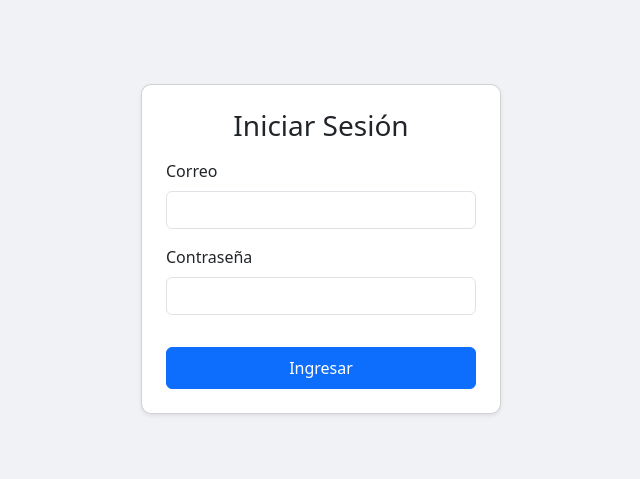
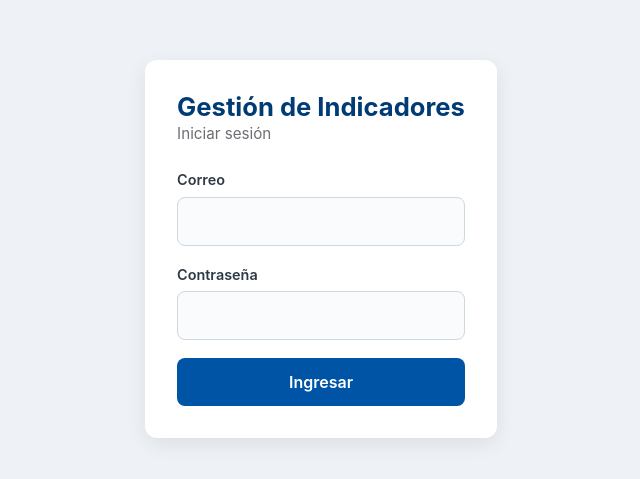
Before and after one commit to GestionIndicadores-Gobernacion/GestionIndicadores_Frontend, an Angular app: page /auth/login in a window 1280 px wide. Shown: the part 151-630 px from the top of the page, without its empty margins (319-959 px from the left). Built offline with nearby package versions, Linux system fonts and the light colour scheme.

Commit message:
diseño login, cambiado

```diff
--- a/src/app/features/auth/login/login.css
+++ b/src/app/features/auth/login/login.css
@@ -1,6 +1,87 @@
-.card {
-  border-radius: 10px;
+/* Card limpia institucional */
+.login-card {
+  width: 100%;
+  max-width: 420px;
+  background: #ffffff;
+  padding: 32px;
+  border-radius: 12px;
+  box-shadow: 0 6px 20px rgba(0, 0, 0, 0.08);
+  text-align: left;
 }
-button {
-  height: 42px;
+
+/* Título institucional */
+.login-card h2 {
+  font-size: 1.6rem;
+  font-weight: 700;
+  margin-bottom: 0;
+  color: #003b75;
 }
+
+.subtitle {
+  margin-bottom: 24px;
+  color: #6c6f73;
+  font-size: 0.95rem;
+}
+
+/* Campos */
+.field {
+  margin-bottom: 18px;
+}
+
+.field label {
+  display: block;
+  font-weight: 600;
+  font-size: 0.9rem;
+  margin-bottom: 6px;
+  color: #2e3a46;
+}
+
+.field input {
+  width: 100%;
+  padding: 12px;
+  border-radius: 8px;
+  border: 1px solid #cfd7df;
+  background: #f9fbfc;
+  font-size: 0.95rem;
+
+  -webkit-tap-highlight-color: transparent;
+}
+
+.field input:focus {
+  outline: 2px solid #00a9e0;
+}
+
+/* Botón */
+.btn {
+  width: 100%;
+  padding: 12px;
+  border: none;
+  border-radius: 8px;
+  background: #0054a6;
+  color: white;
+  font-size: 1rem;
+  font-weight: 600;
+  cursor: pointer;
+  transition: 0.25s ease;
+}
+
+.btn:hover {
+  background: #003b75;
+}
+
+/* RESPONSIVE */
+
+/* Pantallas pequeñas (celulares ultra compactos) */
+@media (max-width: 380px) {
+  .login-card {
+    padding: 22px;
+  }
+
+  .login-card h2 {
+    font-size: 1.4rem;
+  }
+
+  .btn {
+    font-size: 0.95rem;
+  }
+}
--- a/src/app/features/auth/login/login.html
+++ b/src/app/features/auth/login/login.html
@@ -1,45 +1,20 @@
-<div class="card shadow-sm p-4">
-
-  <h3 class="text-center mb-3">Iniciar Sesión</h3>
+<div class="login-card">
+  <h2>Gestión de Indicadores</h2>
+  <p class="subtitle">Iniciar sesión</p>
 
   <form #loginForm="ngForm" (ngSubmit)="onSubmit(loginForm)">
 
-    <!-- Email -->
-    <div class="mb-3">
-      <label class="form-label">Correo</label>
-      <input
-        type="email"
-        class="form-control"
-        name="email"
-        [(ngModel)]="email"
-        required
-      />
+    <div class="field">
+      <label>Correo</label>
+      <input type="email" name="email" [(ngModel)]="email" required />
     </div>
 
-    <!-- Password -->
-    <div class="mb-3">
-      <label class="form-label">Contraseña</label>
-      <input
-        type="password"
-        class="form-control"
-        name="password"
-        [(ngModel)]="password"
-        required
-      />
+    <div class="field">
+      <label>Contraseña</label>
+      <input type="password" name="password" [(ngModel)]="password" required />
     </div>
 
-    <!-- Error -->
-    <div *ngIf="errorMessage" class="alert alert-danger py-2">
-      {{ errorMessage }}
-    </div>
-
-    <button
-      class="btn btn-primary w-100 mt-3"
-      type="submit"
-      [disabled]="loading">
-      <span *ngIf="!loading">Ingresar</span>
-      <div *ngIf="loading" class="spinner-border spinner-border-sm"></div>
-    </button>
+    <button class="btn" type="submit">Ingresar</button>
 
   </form>
 </div>
--- a/src/app/layouts/auth-layout/auth-layout.css
+++ b/src/app/layouts/auth-layout/auth-layout.css
@@ -1,10 +1,20 @@
-.auth-container {
+/* Fondo institucional y centrado del contenido */
+.auth-wrapper {
   height: 100vh;
-  background-color: #f0f2f5; /* Fondo administrativo institucional */
+  width: 100%;
+  background: #eef2f6;
+
+  display: flex;
+  justify-content: center;
+  align-items: center;
+
+  padding: 0;
 }
 
-.auth-content {
-  width: 100%;
-  max-width: 420px;
-  padding: 30px;
+/* Ajuste para pantallas muy bajas */
+@media (max-height: 700px) {
+  .auth-wrapper {
+    align-items: flex-start;
+    padding-top: 20px;
+  }
 }
--- a/src/app/layouts/auth-layout/auth-layout.html
+++ b/src/app/layouts/auth-layout/auth-layout.html
@@ -1,5 +1,3 @@
-<div class="auth-container d-flex align-items-center justify-content-center">
-  <div class="auth-content">
-    <router-outlet></router-outlet>
-  </div>
+<div class="auth-wrapper">
+  <router-outlet></router-outlet>
 </div>
--- a/src/app/layouts/dashboard-layout/sidebar/sidebar.html
+++ b/src/app/layouts/dashboard-layout/sidebar/sidebar.html
@@ -7,7 +7,7 @@
     <li class="nav-item">
       <a class="nav-link text-white" routerLink="/dashboard">
         <i class="bi bi-house-door me-2"></i>
-        Dashboard
+        Dashboardn
       </a>
     </li>
 
--- a/src/styles.css
+++ b/src/styles.css
@@ -1 +1,17 @@
 /* You can add global styles to this file, and also import other style files */
+:root {
+  --gov-primary: #0054a6;   /* Azul Gobernación */
+  --gov-secondary: #00a9e0; /* Celeste moderno */
+  --gov-dark: #0b2239;
+  --gov-light: #f5f9fc;
+
+  --radius: 14px;
+  --transition: 0.25s ease;
+  --font-main: 'Inter', sans-serif;
+}
+
+body {
+  font-family: var(--font-main);
+  background: var(--gov-light);
+  margin: 0;
+}
```
